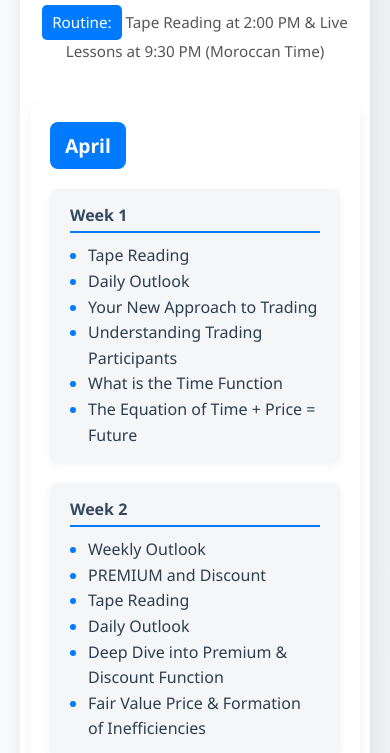
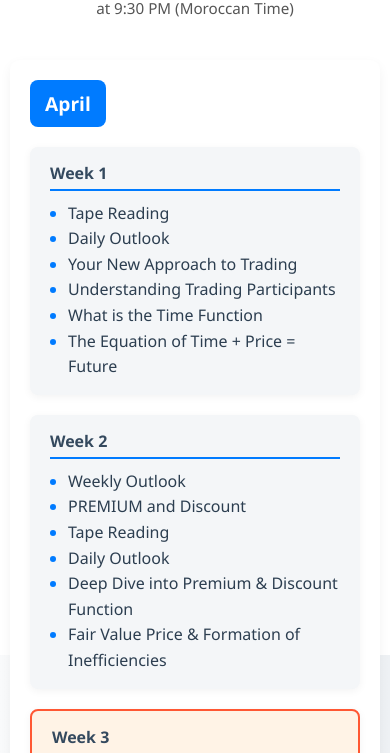
Before and after one commit to mohamed-ouanjine-codecademy/bootcamp-calendar-1, a plain HTML site: page index.html in a window 390 px wide. Shown: the part 189-942 px from the top of the page. Drawn offline with Linux system fonts and the light colour scheme.

Commit message:
Update index.html

```diff
--- a/index.html
+++ b/index.html
@@ -128,6 +128,17 @@
     }
 
     @media screen and (max-width: 600px) {
+      html, body {
+        padding: 0;
+      }
+      body {
+        align-items: stretch;
+      }
+      main {
+        border-radius: 0;
+        padding: 20px 10px;
+        box-shadow: none;
+      }
       header h1 {
         font-size: 1.6rem;
       }
@@ -139,9 +150,6 @@
       }
       .month h2 {
         font-size: 1.2rem;
-      }
-      main {
-        padding: 20px 10px;
       }
     }
 
```
